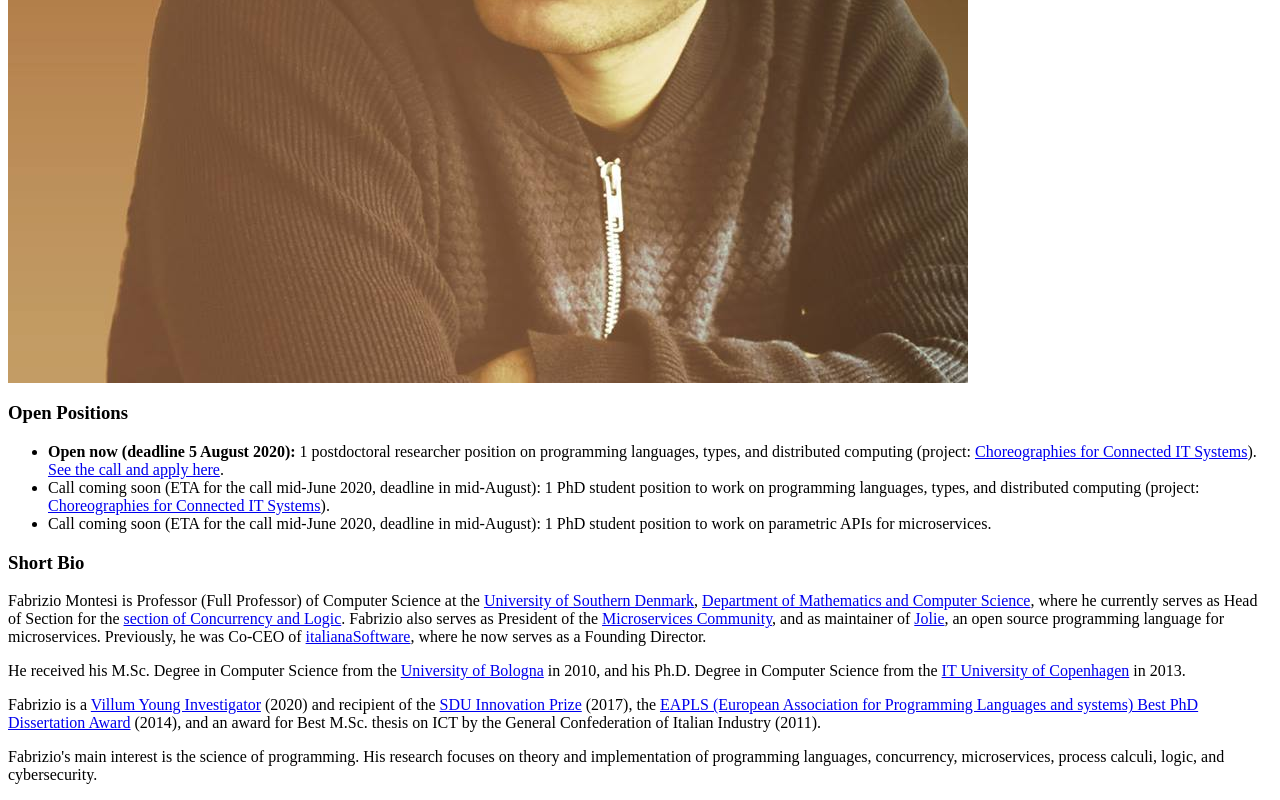
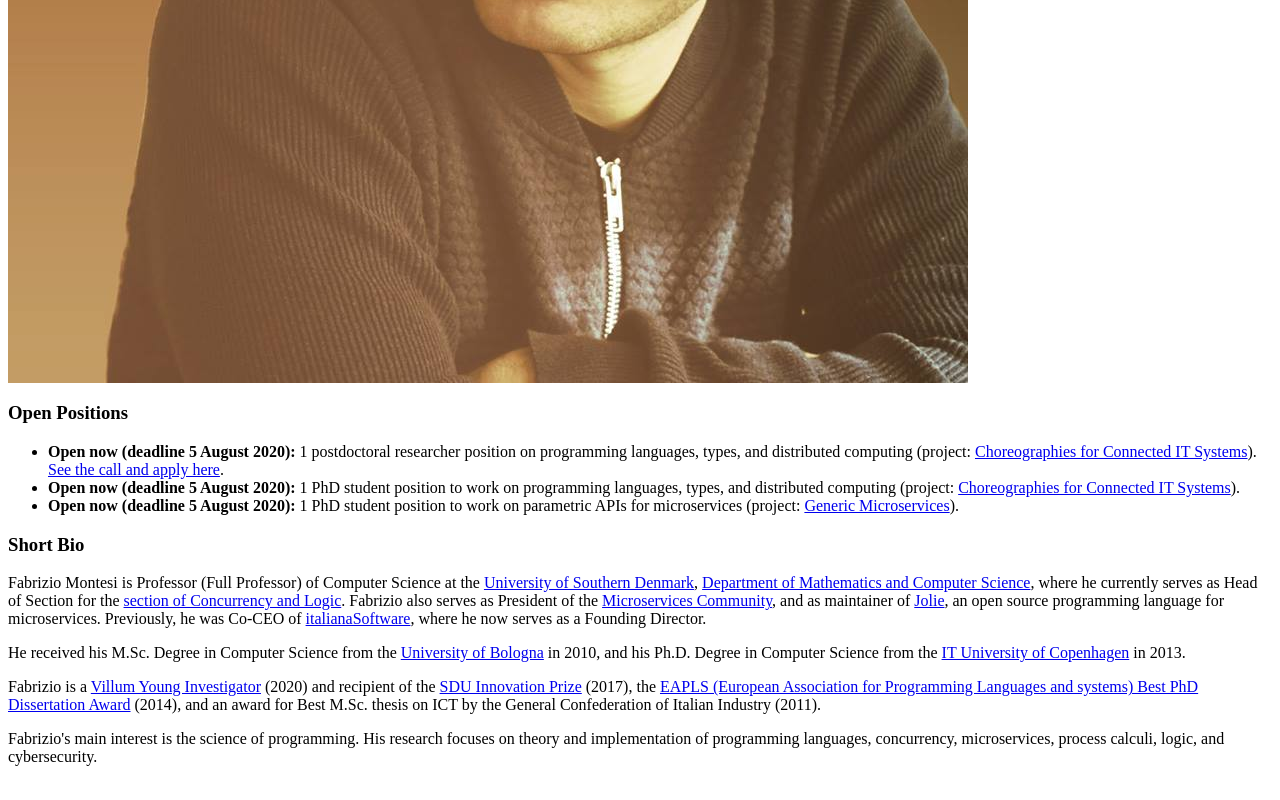
Before and after one commit to fmontesi/website, a plain HTML site: page web/index.html in a window 1280 px wide. Shown: the part 905-1705 px from the top of the page. Drawn offline with Linux system fonts and the light colour scheme.

Commit message:
Open positions

```diff
--- a/web/index.html
+++ b/web/index.html
@@ -40,8 +40,8 @@
 			<p>
 				<ul>
 					<li><strong>Open now (deadline 5 August 2020):</strong> 1 postdoctoral researcher position on programming languages, types, and distributed computing (project: <a href="/projects/choco/">Choreographies for Connected IT Systems</a>). <a href="https://www.sdu.dk/da/service/ledige_stillinger/1103996?sc_lang=en">See the call and apply here</a>.</li>
-					<li>Call coming soon (ETA for the call mid-June 2020, deadline in mid-August): 1 PhD student position to work on programming languages, types, and distributed computing (project: <a href="/projects/choco/">Choreographies for Connected IT Systems</a>).</li>
-					<li>Call coming soon (ETA for the call mid-June 2020, deadline in mid-August): 1 PhD student position to work on parametric APIs for microservices.</li>
+					<li><strong>Open now (deadline 5 August 2020):</strong> 1 PhD student position to work on programming languages, types, and distributed computing (project: <a href="/projects/choco/">Choreographies for Connected IT Systems</a>).</li>
+					<li><strong>Open now (deadline 5 August 2020):</strong> 1 PhD student position to work on parametric APIs for microservices (project: <a href="/projects/gem/">Generic Microservices</a>).</li>
 				</ul>
 			</p>
 			<h3>Short Bio</h3>
```
